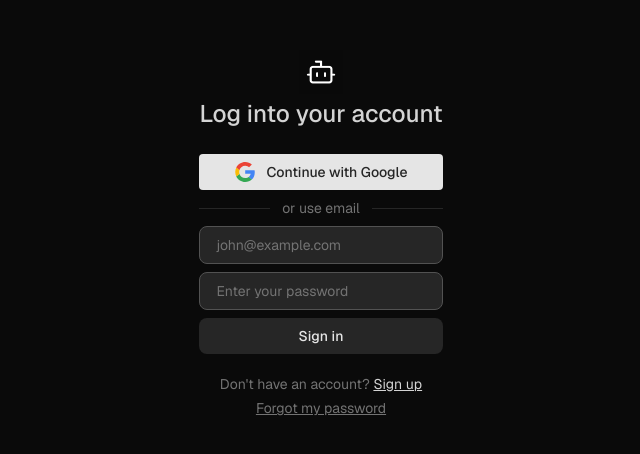
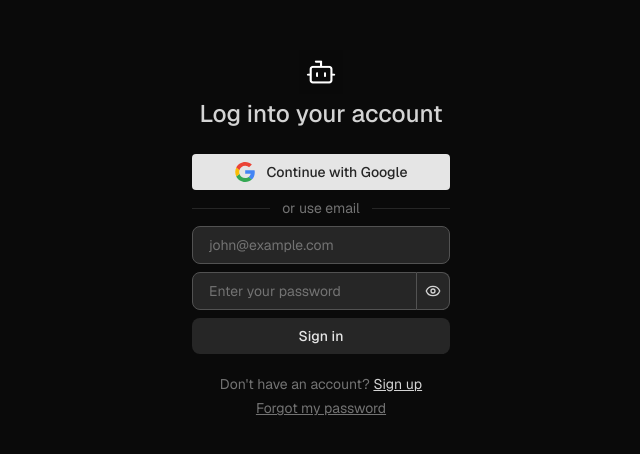
Before and after one commit to ShayokhShorfuddin/sage, a Next.js app: page /login in a window 1280 px wide. Shown: the part 166-620 px from the top of the page, without its empty margins (319-959 px from the left). Built offline with nearby package versions, Linux system fonts and the light colour scheme.

Commit message:
add show/hide password button

```diff
--- a/app/login/components/Login.tsx
+++ b/app/login/components/Login.tsx
@@ -1,5 +1,9 @@
+"use client";
+
+import { Eye, EyeOff } from "lucide-react";
 import Image from "next/image";
 import Link from "next/link";
+import { useState } from "react";
 import Google from "@/public/images/google.svg";
 import Icon from "@/public/images/icon.png";
 
@@ -33,11 +37,9 @@ export default function Login() {
 						placeholder="john@example.com"
 						className="px-4 py-2 rounded-lg border border-neutral-600 bg-neutral-800 text-neutral-200 placeholder-neutral-500"
 					/>
-					<input
-						type="password"
-						placeholder="Enter your password"
-						className="px-4 py-2 rounded-lg border border-neutral-600 bg-neutral-800 text-neutral-200 placeholder-neutral-500"
-					/>
+
+					<PasswordField />
+
 					<button
 						type="submit"
 						className="px-3 py-2 hover:cursor-pointer bg-neutral-800 hover:bg-neutral-700 rounded-lg text-sm text-neutral-200 font-medium transition-colors duration-150"
@@ -62,3 +64,38 @@ export default function Login() {
 		</section>
 	);
 }
+
+function PasswordField() {
+	const [showPassword, setShowPassword] = useState(false);
+
+	return (
+		<div className="w-full flex">
+			<input
+				type={showPassword ? "text" : "password"}
+				placeholder="Enter your password"
+				className="px-4 py-2 rounded-l-lg border border-neutral-600 bg-neutral-800 text-neutral-200 placeholder-neutral-500 w-full"
+			/>
+
+			<button
+				type="button"
+				className="p-2 border border-l-0 border-neutral-600 bg-neutral-800 rounded-r-lg hover:cursor-pointer"
+				onClick={() => setShowPassword(!showPassword)}
+			>
+				{showPassword ? (
+					<EyeOff size={16} className="text-neutral-300" />
+				) : (
+					<Eye size={16} className="text-neutral-300" />
+				)}
+
+				{showPassword ? (
+					<span className="sr-only">Hide password</span>
+				) : (
+					<span className="sr-only">Show password</span>
+				)}
+			</button>
+		</div>
+	);
+}
+
+// TODO: Design the sign up page
+// TODO: Implement actual google login
```
